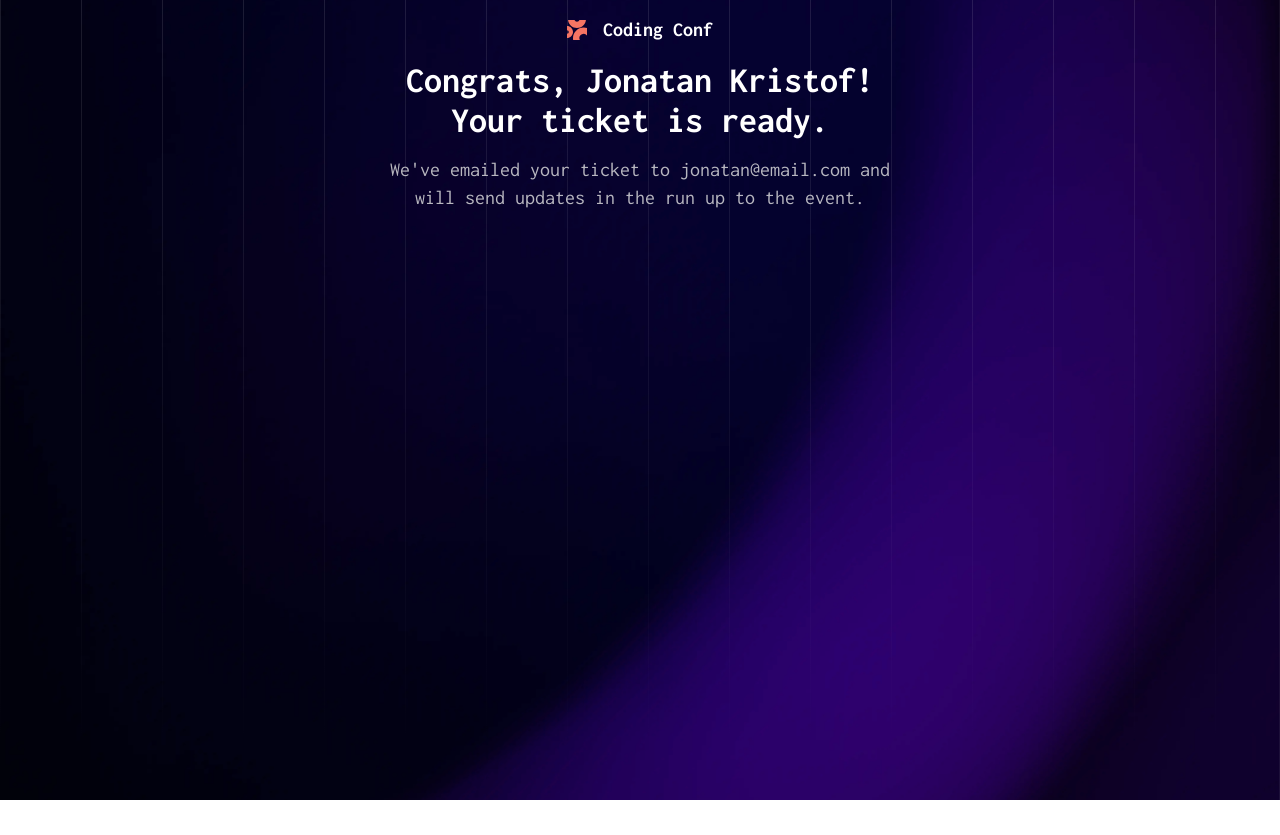
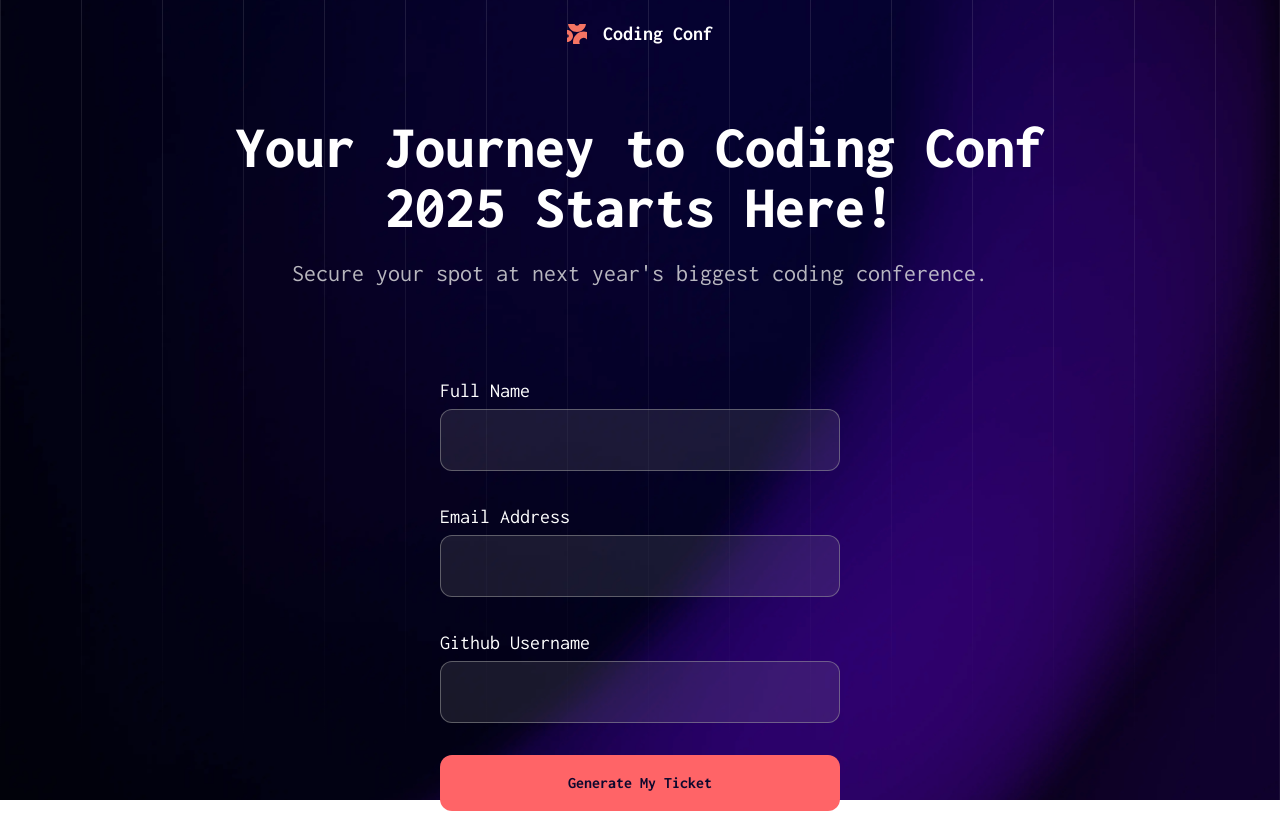
Before and after one commit to Bop-bili-bop/TicketGenerator, a React (Vite) app: page / in a window 1280 px wide. Before the commit the page ends 800 px from the top, so only its background shows below. Built offline with nearby package versions, Linux system fonts and the light colour scheme.

Commit message:
ticket-todo-ticket-dnd-feature

```diff
--- a/src/App.jsx
+++ b/src/App.jsx
@@ -11,9 +11,11 @@ import Description from "./components/Description";
 import DropField from "./components/DropField";
 import { yupResolver } from "@hookform/resolvers/yup";
 import * as yup from "yup";
+import Ticket from "./components/Ticket";
 
 function App() {
-  const [isSubmitted, setIsSubmitted] = useState(true);
+  const [formData, setFormData] = useState(null);
+  const [isSubmitted, setIsSubmitted] = useState(false);
   const ticketRegistrationInfo = yup.object({
     // photoAvatar: yup.mixed().required(),
     fullName: yup
@@ -36,6 +38,7 @@ function App() {
     mode: "onBlur",
   });
   const onSubmit = (data) => {
+    setFormData(data);
     setIsSubmitted(true);
     console.log(data);
   };
@@ -48,11 +51,11 @@ function App() {
         ></div>
       </div>
       {!isSubmitted ? (
-        <div>
+        <>
           <div className="flex flex-col justify-center items-center px-2">
             <Header>Coding Conf</Header>
-            <Title>Your Journey to Coding Conf 2025 Starts Here!</Title>
-            <Description>
+            <Title className='mb-5'>Your Journey to Coding Conf 2025 Starts Here!</Title>
+            <Description className="sm:mb-10 mb-[45px]">
               Secure your spot at next year's biggest coding conference.
             </Description>
           </div>
@@ -83,17 +86,22 @@ function App() {
               Generate My Ticket
             </Button>
           </form>
-        </div>
+        </>
       ) : (
         <div className="flex flex-col justify-center items-center px-2">
           <Header>Coding Conf</Header>
-          <Title>
-            Congrats, <span className="">Jonatan Kristof!</span> Your ticket is ready.
+          <Title className="mb-5 md:mb-8">
+            Congrats, <span className="gradient-01">{ formData.fullName || "Jonatan Kristof"}!</span> Your
+            ticket is ready.
           </Title>
-          <Description>
-            We've emailed your ticket to <span className="">jonatan@email.com</span> and will
-            send updates in the run up to the event.
+          <Description className="max-w-md md:mb-[111px] sm:mb-20 mb-18">
+            We've emailed your ticket to{" "}
+            <a href={`mailto:${formData.email || "jonatan@gmail.com"}`} className="text-[#F57463]">
+              {formData.email || "jonatan@gmail.com"}{" "}
+            </a>
+            and will send updates in the run up to the event.
           </Description>
+          <Ticket />
         </div>
       )}
     </div>
--- a/src/components/Description.jsx
+++ b/src/components/Description.jsx
@@ -1,6 +1,6 @@
-const Description = ({ children }) => {
+const Description = ({ children, className }) => {
   return (
-    <h3 className="text-neutral-200/80 text-center text-xl max-w-lg">
+    <h3 className={`text-neutral-200/80 text-center md:text-2xl text-xl ${className}`}>
       {children}
     </h3>
   );
--- a/src/components/Header.jsx
+++ b/src/components/Header.jsx
@@ -1,8 +1,8 @@
 import logoCompany from "../assets/images/logo-mark.svg";
 
-const Header = ({ children }) => {
+const Header = ({ children, className }) => {
   return (
-    <h1 className="text-white text-xl p-4 font-bold flex justify-center items-center">
+    <h1 className="text-white text-xl mt-5 mb-[69px] font-bold flex justify-center items-center">
       <img src={logoCompany} alt="company-logo" className="h-5 pr-4" />
       {children}
     </h1>
--- a/src/components/InputField.jsx
+++ b/src/components/InputField.jsx
@@ -40,7 +40,7 @@ const InputField = ({
   return (
     <div className="mb-4 text-white ">
       {label && (
-        <label htmlFor={id} className="block mb-1">
+        <label htmlFor={id} className="text-xl block mb-1">
           {label}
         </label>
       )}
@@ -60,13 +60,13 @@ const InputField = ({
 
         <input
           id={id}
-          className="text-base w-full px-2 py-4 focus:outline-none hover:cursor-pointer rounded-xl"
+          className="text-lg w-full px-2 py-4 focus:outline-none hover:cursor-pointer rounded-xl"
           disabled={disabled}
           {...rest}
         />
       </div>
       {(hint || error) && (
-        <div className="mt-2 text-sm flex items-center">
+        <div className="mt-2 text-xs flex items-center">
           <IconInfo
             className={`
         h-5 w-5
--- /dev/null
+++ b/src/components/Ticket.jsx
@@ -0,0 +1,43 @@
+import bgTicket from "../assets/images/pattern-ticket.svg";
+import logoMark from "../assets/images/logo-mark.svg";
+import iconGH from "../assets/images/icon-github.svg";
+
+const Ticket = ({ ghUserName, fullName }) => {
+  return (
+    <div className="relative w-[343px] h-[160px] sm:w-[600px] sm:h-[280px]">
+      <img
+        src={bgTicket}
+        alt="ticket-pattern"
+        className="-z-80 backdrop-blur-md "
+      />
+      <div className="absolute top-5 left-5 text-white font-mono flex justify-between gap-2">
+        <img
+          src={logoMark}
+          alt="logo"
+          className="w-7 h-7 sm:w-10 sm:h-10 sm:m-2 m-0"
+        />
+        <div className="flex flex-col justify-between">
+          <h4 className="text-2xl sm:text-[40px] font-bold">Coding Conf</h4>
+          <p className="text-sm sm:text-lg text-custom-neutral-300 mt-2">
+            Jan 31, 2025 / Austin, TX
+          </p>
+        </div>
+      </div>
+      <div className="absolute bottom-5 left-5 flex justify-between items-center gap-2">
+        <div className="flex flex-col gap-1">
+          <h5 className="text-xl font-medium text-white">
+            {fullName || "Jonatan Kristof"}
+          </h5>
+          <div className="flex flex-row gap-1">
+            <img src={iconGH} alt="github-icon" />
+            <p className="text-sm sm:text-lg text-custom-neutral-300">
+              {ghUserName || "@kristofhuistoff"}
+            </p>
+          </div>
+        </div>
+      </div>
+    </div>
+  );
+};
+
+export default Ticket;
--- a/src/components/Title.jsx
+++ b/src/components/Title.jsx
@@ -1,7 +1,7 @@
-const Title = ({children}) => {
+const Title = ({children, className}) => {
   return (
-    <h2 className="text-white font-bold text-4xl text-center max-w-lg mb-4 hyphens-auto">
-      {children}{" "}
+    <h2 className={`text-white font-extrabold md:text-6xl text-3xl text-center max-w-4xl hyphens-auto ${className}`}>
+      {children}
     </h2>
   );
 };
--- a/src/index.css
+++ b/src/index.css
@@ -36,3 +36,10 @@
     background-image: var(--hero-mobile);
   }
 }
+
+.gradient-01 {
+  background: linear-gradient(90deg, #F37362 0%, #FFF 100%);
+  background-clip: text;
+  -webkit-background-clip: text;
+  -webkit-text-fill-color: transparent;
+}
```
